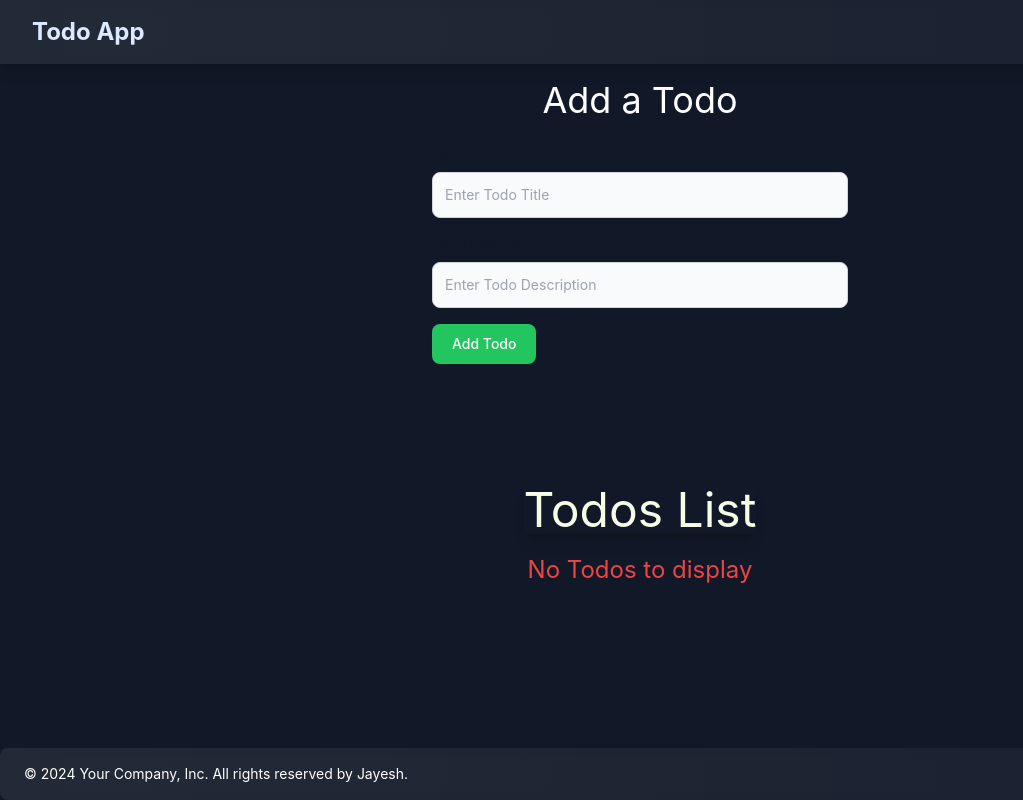
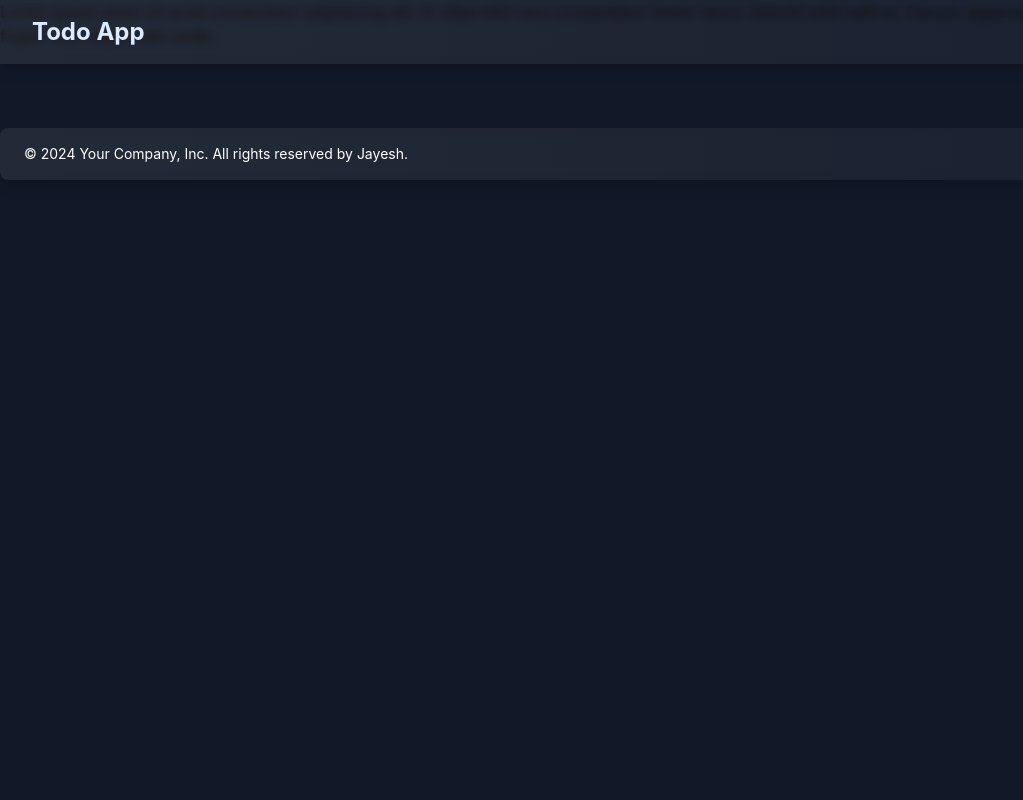
Before and after one commit to jayeshpal001/to-do-app, a React (Create React App) app: page /about in a window 1280 px wide. Shown: the whole page, without its empty margins (0-1023 px from the left). Built offline with nearby package versions, Linux system fonts and the light colour scheme.

Commit message:
add routes in app.js

```diff
--- a/package.json
+++ b/package.json
@@ -13,6 +13,7 @@
     "postcss": "^8.5.3",
     "react": "^19.0.0",
     "react-dom": "^19.0.0",
+    "react-router-dom": "^7.3.0",
     "react-scripts": "5.0.1",
     "to-do-app": "file:",
     "web-vitals": "^2.1.4"
--- a/src/App.js
+++ b/src/App.js
@@ -2,55 +2,67 @@ import React, { useEffect } from "react";
 import Navbar from "./components/Navbar";
 import { Todos } from "./components/Todos";
 import { AddTodo } from "./components/AddTodo";
-import { useState } from 'react';
+import { useState } from "react";
+import { About } from "./components/About";
 import Footer from "./components/Footer";
+import { BrowserRouter as Router, Routes, Route, Link } from "react-router-dom";
 function App() {
   let initTodo;
-  if (localStorage.getItem("todos")===null) {
-    initTodo=[];
+  if (localStorage.getItem("todos") === null) {
+    initTodo = [];
   } else {
-    initTodo=JSON.parse(localStorage.getItem("todos"));
+    initTodo = JSON.parse(localStorage.getItem("todos"));
   }
   const onDelete = (todo) => {
-    setTodos(todos.filter((e) => e !== todo));
-    localStorage.setItem("todos",JSON.stringify(todos));
+    setTodos((prevTodos) => {
+      const updatedTodos = prevTodos.filter((e) => e !== todo);
+      localStorage.setItem("todos", JSON.stringify(updatedTodos));
+      return updatedTodos;
+    });
   };
-  const addTodo =(title, desc)=>{
+
+  const addTodo = (title, desc) => {
     console.log("I am adding this todo", title, desc);
     let sno;
-    if (todos.length===0) {
-      sno=1;
-    }
-    else{
-       sno = todos[todos.length-1].sno+1;
+    if (todos.length === 0) {
+      sno = 1;
+    } else {
+      sno = todos[todos.length - 1].sno + 1;
     }
 
-    const myTodo={
+    const myTodo = {
       sno: sno,
       title: title,
       desc: desc,
-    }
+    };
     setTodos([...todos, myTodo]);
     console.log(myTodo);
-  }
+  };
 
   const [todos, setTodos] = useState(initTodo);
 
   useEffect(() => {
-    localStorage.setItem("todos",JSON.stringify(todos));
-  }, [todos])
+    localStorage.setItem("todos", JSON.stringify(todos));
+  }, [todos]);
 
   return (
     <div className="h-screen flex flex-col">
       {/* Navbar at the top */}
-      <Navbar />
-      <AddTodo addTodo={addTodo}/>
-      {/* Todo Section should take full height */}
-      <div className="flex-1 flex justify-center items-center bg-gray-900">
-
-        <Todos todos={todos} onDelete={onDelete} />
-      </div>
-     <Footer/>
+      <Router>
+        <Navbar />
+        <Routes>
+          <Route path="/"element={
+              <>
+                <AddTodo addTodo={addTodo} />
+                <div className="flex-1 flex justify-center items-center bg-gray-900">
+                  <Todos todos={todos} onDelete={onDelete} />
+                </div>
+              </>
+            } />
+          <Route path="/about" element={<About />} />
+        </Routes>
+        <Footer />
+      </Router>
     </div>
   );
 }
--- /dev/null
+++ b/src/components/About.js
@@ -0,0 +1,7 @@
+import React from 'react'
+
+export const About = () => {
+    return (
+        <div>Lorem ipsum dolor sit amet consectetur adipisicing elit. In vitae nihil vero consectetur! Animi rerum deleniti odio velit ex. Harum, aspernatur inventore? Ex possimus est fugiat velit neque odio unde.</div>
+    )
+}
```
Also changed, not shown: 1 other file (tests, documents, lock files or other folders).
